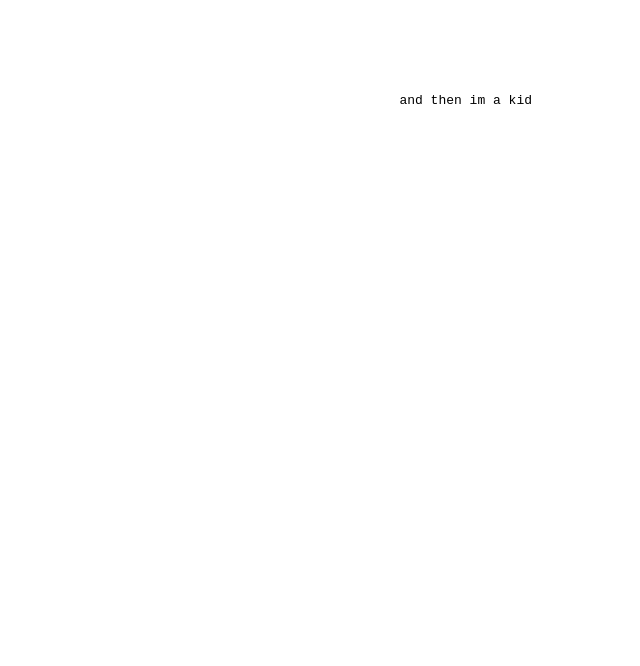
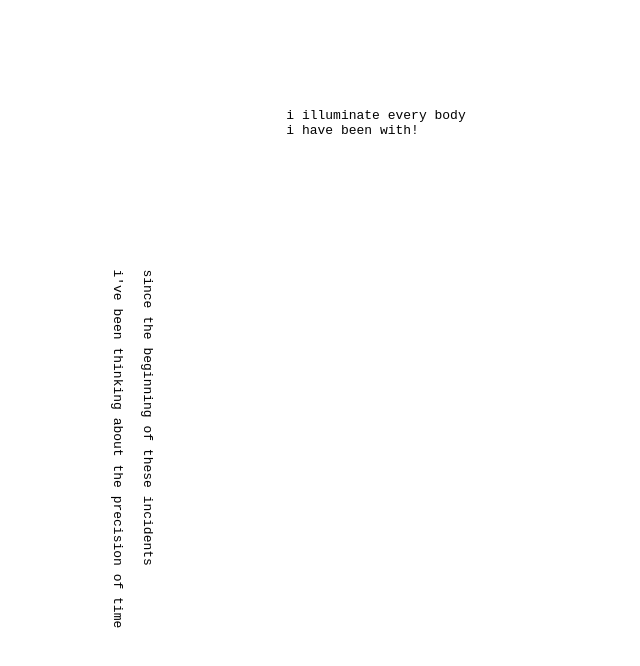
Before and after one commit to chiaski/if, a plain HTML site: page armistice/2.html in a window 1280 px wide. Shown: the whole page, without its empty margins (225-865 px from the left). Drawn offline with nearby package versions, Linux system fonts and the light colour scheme.

Commit message:
Update 2.html

```diff
--- a/armistice/2.html
+++ b/armistice/2.html
@@ -11,6 +11,12 @@
   <link rel="stylesheet" href="style.css" type="text/css">
   <style type="text/css">
 
+      .spark{
+
+  transform-origin: 0 0;
+  transform: rotate(90deg);
+      }
+
   </style>
   </head>
   <body>
@@ -21,7 +27,17 @@
           <div class="poem">
 
              <pre>
-             and then im a kid
+
+             i illuminate every body
+             i have been with!
+
+             <div class="spark">
+
+             since the beginning of these incidents<br>
+             i've been thinking about the precision of time
+
+             </div>
+
 
              </pre>
 
```
